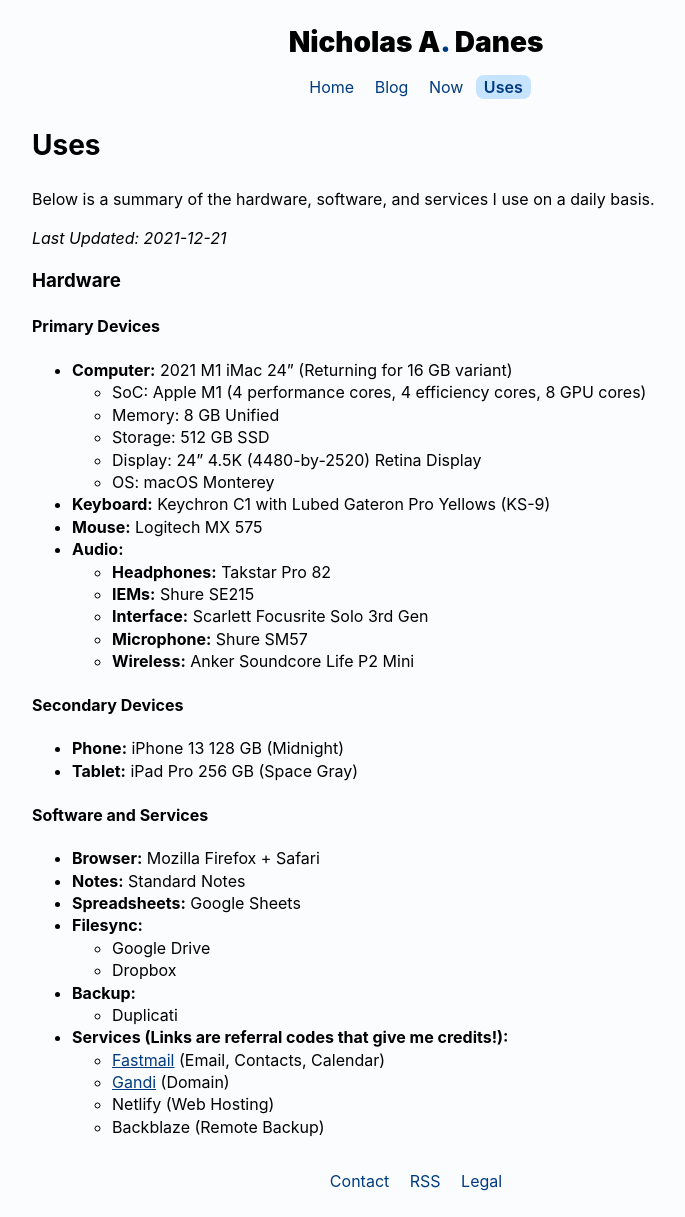
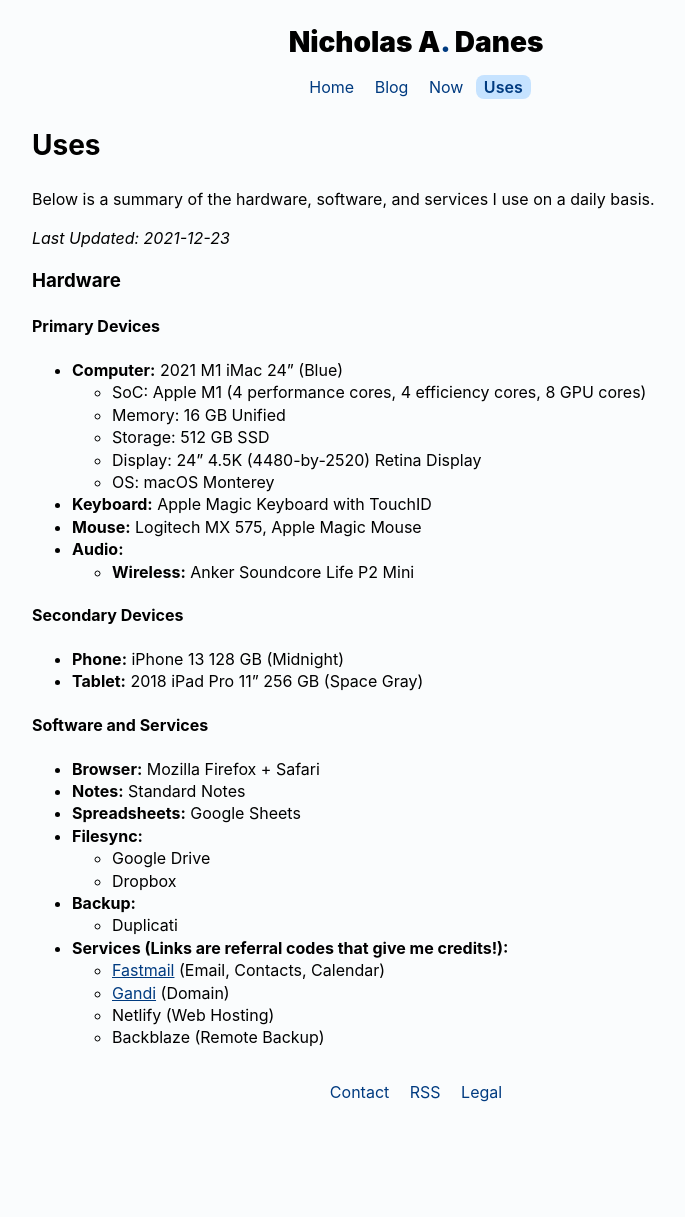
Before and after one commit to danesnick/old_website, a Jekyll site: the page built from uses.markdown, in a window 1280 px wide. Shown: the whole page, without its empty margins (224-909 px from the left). Built offline with Jekyll 4.4.1, drawn with Linux system fonts in a browser that asks for light colours; after the commit the page ends 1127 px from its top, so only the background shows below that.

Commit message:
Updated uses page

```diff
--- a/uses.markdown
+++ b/uses.markdown
@@ -7,7 +7,7 @@
 
 Below is a summary of the hardware, software, and services I use on a daily basis.
 
-*Last Updated: 2021-12-21*
+*Last Updated: 2021-12-23*
 
 ### Hardware
 
@@ -18,25 +18,21 @@
 
 
 #### Primary Devices
-* **Computer:** 2021 M1 iMac 24" (Returning for 16 GB variant)
+* **Computer:** 2021 M1 iMac 24" (Blue)
 	+ SoC: Apple M1 (4 performance cores, 4 efficiency cores, 8 GPU cores)
-	+ Memory: 8 GB Unified
+	+ Memory: 16 GB Unified
 	+ Storage: 512 GB SSD
 	+ Display: 24" 4.5K (4480-by-2520) Retina Display
 	+ OS: macOS Monterey
-* **Keyboard:** Keychron C1 with Lubed Gateron Pro Yellows (KS-9)
-* **Mouse:** Logitech MX 575
+* **Keyboard:** Apple Magic Keyboard with TouchID
+* **Mouse:** Logitech MX 575, Apple Magic Mouse
 * **Audio:**
-	+ **Headphones:** Takstar Pro 82
-	+ **IEMs:** Shure SE215
-	+ **Interface:** Scarlett Focusrite Solo 3rd Gen
-	+ **Microphone:** Shure SM57
 	+ **Wireless:** Anker Soundcore Life P2 Mini
 
 #### Secondary Devices
 
 * **Phone:** iPhone 13 128 GB (Midnight)
-* **Tablet:** iPad Pro 256 GB (Space Gray)
+* **Tablet:** 2018 iPad Pro 11" 256 GB (Space Gray)
 
 #### Software and Services
 
```
